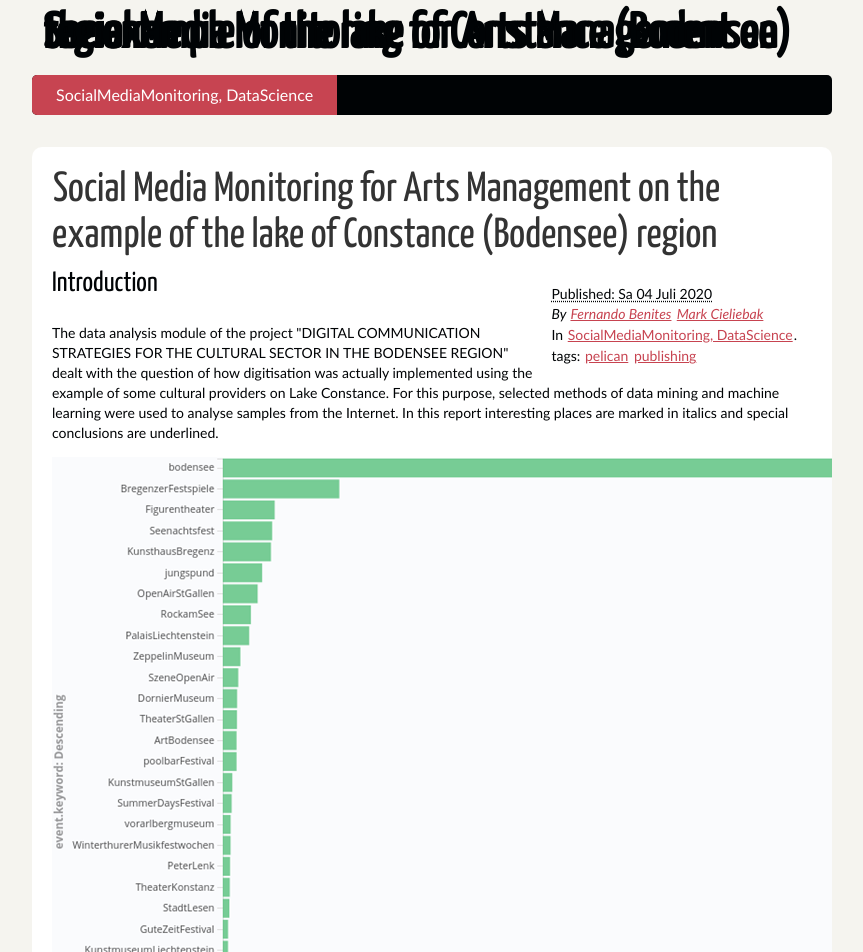
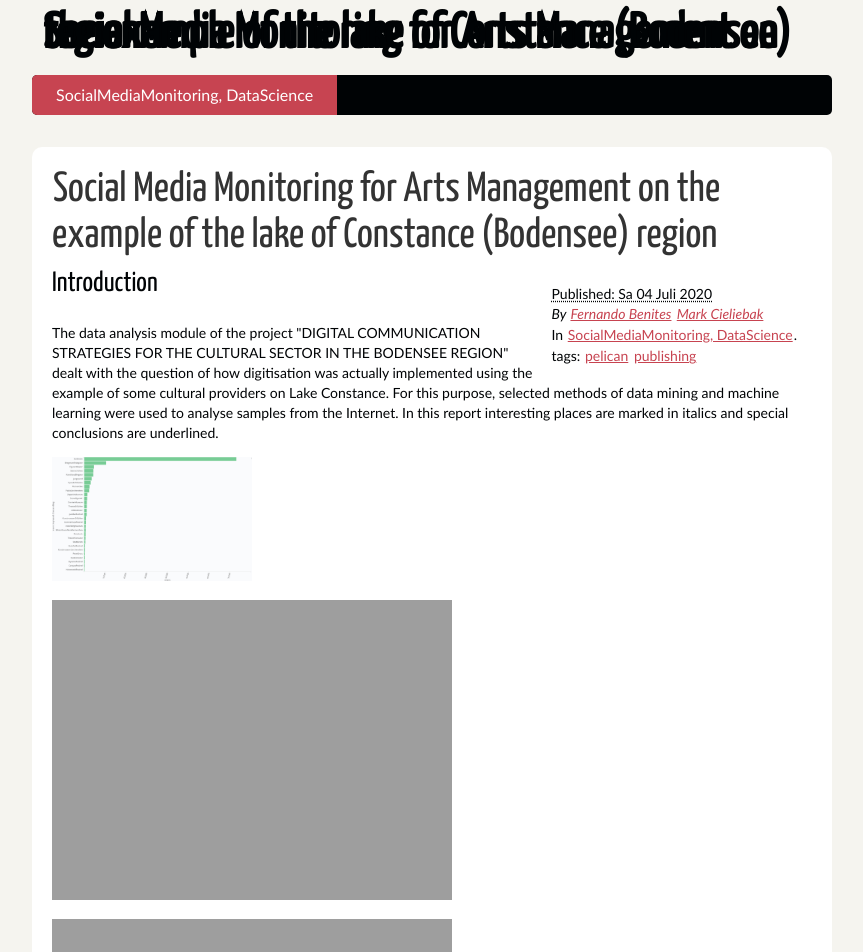
Before and after one commit to fbenites/fbenites.github.io, a Jekyll site: the page InstagramBodensee/arts-management-bodensee.html, which Jekyll copies as it is, in a window 1280 px wide. Shown: the top 952 px of the page, without its empty margins (208-1071 px from the left). Built offline with Jekyll 4.4.1, drawn with Linux system fonts in a browser that asks for light colours.

Commit message:
added first images Bodensee

```diff
--- a/InstagramBodensee/arts-management-bodensee.html
+++ b/InstagramBodensee/arts-management-bodensee.html
@@ -35,9 +35,9 @@
 <p>tags: <a href="/tag/pelican.html">pelican</a> <a href="/tag/publishing.html">publishing</a> </p>
 </footer><!-- /.post-info -->      <h1>Introduction</h1>
 <p>The data analysis module of the project "DIGITAL COMMUNICATION STRATEGIES FOR THE CULTURAL SECTOR IN THE BODENSEE REGION" dealt with the question of how digitisation was actually implemented using the example of some cultural providers on Lake Constance. For this purpose, selected methods of data mining and machine learning were used to analyse samples from the Internet. In this report interesting places are marked in italics and special conclusions are underlined. </p>
-<p><img alt="Count Post Per Event" src="images/CountPostPerEvent.png" title="Counts Post Per Event"></p>
-<p><img alt="Counts Per Language" src="images/CountPerLanguage.png" title="Counts Per Language"> </p>
-<p><img alt="Counts Per Language without Bodensee" src="images/CountPerLanguage_without_Bodensee.png" title="Counts Per Language without Bodensee"></p>
+<p><img alt="Count Post Per Event" src="images/CountPostPerEvent.png" title="Counts Post Per Event" width="200;"></p>
+<p><img alt="Counts Per Language" src="images/CountPerLanguage.png  &quot;Counts Per Language&quot; =200x"> </p>
+<p><img alt="Counts Per Language without Bodensee" src="images/CountPerLanguage_without_Bodensee.png &quot;Counts Per Language without Bodensee&quot; =200x"></p>
 <p><img alt="" src="images/" title=""></p>
 <p><img alt="" src="images/.png" title=""></p>
 <p><img alt="" src="images/.png" title=""></p>
```
